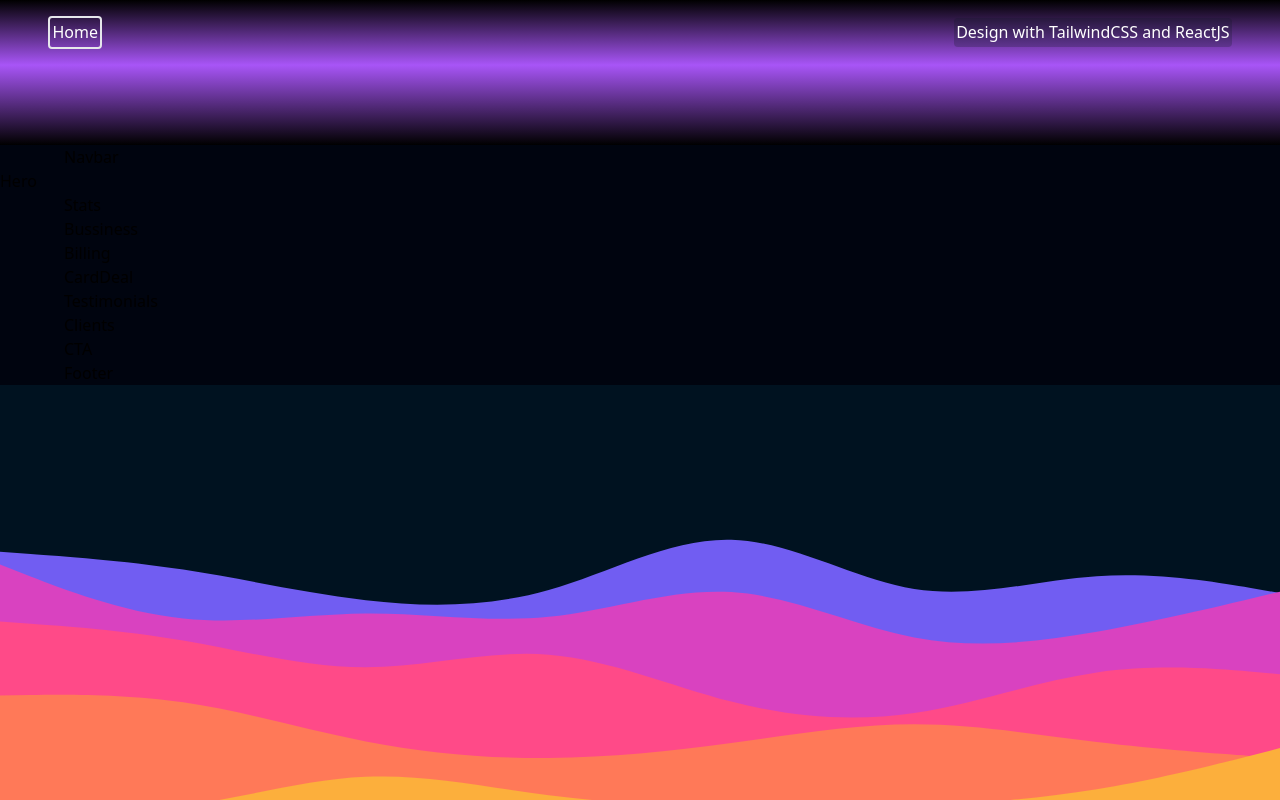
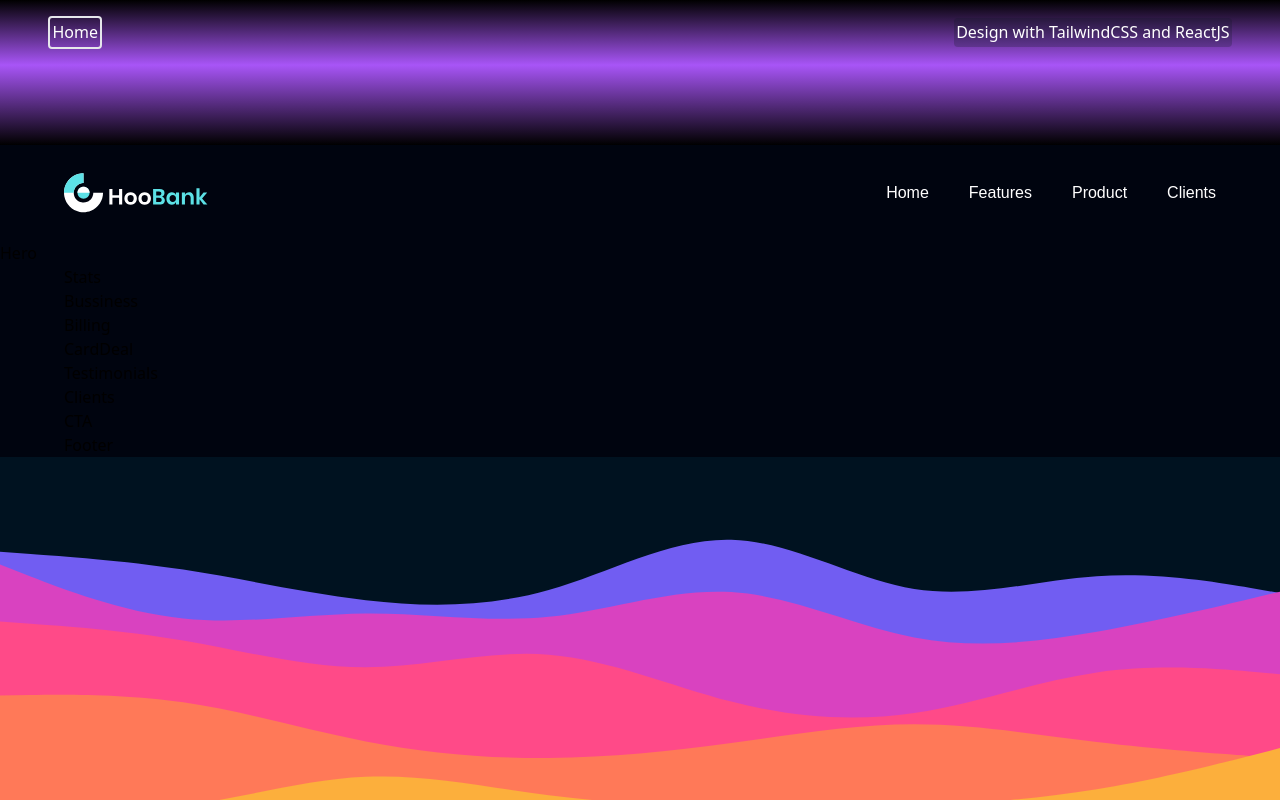
Before and after one commit to torik135/reactjs-tailwindcss-designs, a React (Vite) app: page /bank in a window 1280 px wide. Built offline with nearby package versions, Linux system fonts and the light colour scheme.

Commit message:
add: Navbar component

```diff
--- a/src/pages/bank/assets/index.tsx
+++ b/src/pages/bank/assets/index.tsx
@@ -18,7 +18,7 @@ import menu from './svg/menu.svg';
 import close from './svg/close.svg';
 import google from './svg/google.svg';
 import apple from './svg/apple.svg';
-import arrowUp from './arrow-svg/up.svg';
+import arrowUp from './svg/arrow-up.svg';
 import discount from './svg/Discount.svg';
 import facebook from './svg/facebook.svg';
 import instagram from './svg/instagram.svg';
--- a/src/pages/bank/components/Navbar/Navbar.tsx
+++ b/src/pages/bank/components/Navbar/Navbar.tsx
@@ -1,7 +1,56 @@
-import React from 'react';
+import React, { useState } from 'react';
+
+import { close, logo, menu } from '../../assets';
+import { navLinks } from '../../constants';
 
 const Navbar: React.FC = () => {
-  return <div>Navbar</div>;
+  const [toggle, setToggle] = useState<boolean>(false);
+
+  return (
+    <nav className='w-full flex py-6 justify-between items-center navbar'>
+      <img src={logo} alt='logo' className='w-[9rem] h-[3rem]' />
+      <ul className='list-none sm:flex hidden justify-end items-center flex-1'>
+        {navLinks.map((i, idx) => (
+          <li
+            key={Math.random()}
+            className={`font-poppins font-normal cursor-pointer text-[1rem] text-white ${
+              idx === navLinks.length - 1 ? 'mr-0' : 'mr-10'
+            }`}
+          >
+            <a href={`#${i.id}`}>{i.title}</a>
+          </li>
+        ))}
+      </ul>
+
+      <div className='sm:hidden flex flex-1 justify-end items-center'>
+        <img
+          src={toggle ? close : menu}
+          alt='menu'
+          className='w-[1.5rem] h-[1.5rem] object-contain'
+          onClick={() => setToggle((prev) => !prev)}
+        />
+
+        <div
+          className={`${
+            toggle ? 'flex' : 'hidden'
+          } p-6 bg-black-gradient absolute top-[17rem] right-0 mx-4 my-2 min-w-[140px] rounded-xl sidebar`}
+        >
+          <ul className='list-none flex flex-col justify-end items-center flex-1'>
+            {navLinks.map((i, idx) => (
+              <li
+                key={Math.random()}
+                className={`font-poppins font-normal cursor-pointer text-[1rem] text-white ${
+                  idx === navLinks.length - 1 ? 'mb-0' : 'mb-5'
+                }`}
+              >
+                <a href={`#${i.id}`}>{i.title}</a>
+              </li>
+            ))}
+          </ul>
+        </div>
+      </div>
+    </nav>
+  );
 };
 
 export { Navbar };
```
